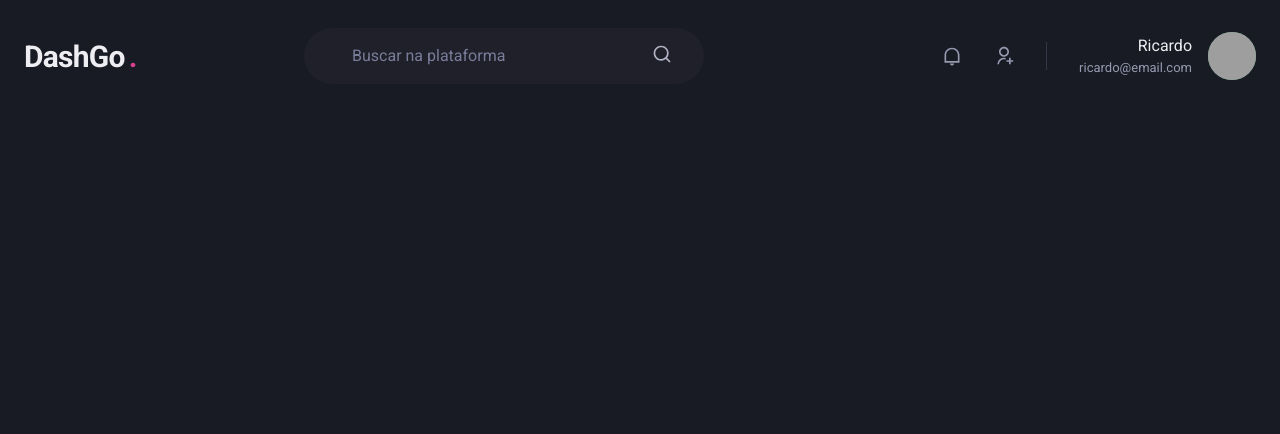
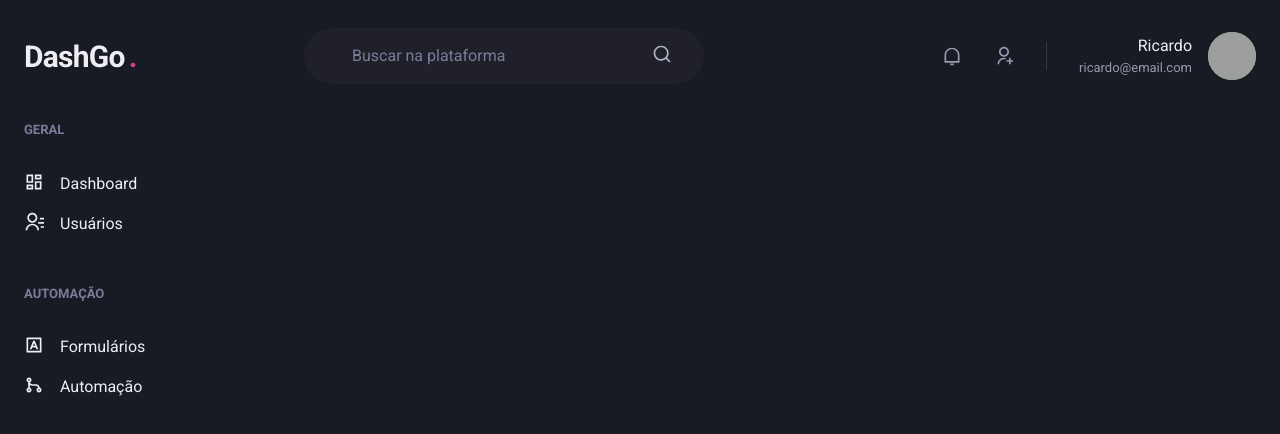
Before and after one commit to ricardo85x/04-dashgo, a Next.js app: page /dashboard in a window 1280 px wide. Shown: the top 434 px of the page. Built offline with nearby package versions, Linux system fonts and the light colour scheme; grey boxes are pictures that could not be loaded.

Commit message:
sidebar with chakra

```diff
--- /dev/null
+++ b/src/components/Sidebar.tsx
@@ -0,0 +1,42 @@
+import Icon from "@chakra-ui/icon";
+import { Box, Link, Stack, Text } from "@chakra-ui/layout";
+import { RiContactsLine, RiDashboardLine, RiGitMergeLine, RiInputMethodLine } from "react-icons/ri";
+
+export function Sidebar() {
+
+    return (
+        <Box as="aside" w="64" mr="8">
+            <Stack spacing="12" align="flex-start">
+                <Box>
+                    <Text fontWeight="bold" color="gray.400" fontSize="small">GERAL</Text>
+                    <Stack spacing="4" mt="8" align="stretch">
+                        <Link display="flex" align="center" >
+                            <Icon as={RiDashboardLine} fontSize="20" />
+                            <Text ml="4" fontWeight="medium ">Dashboard</Text>
+                        </Link>
+                        <Link display="flex" align="center" >
+                            <Icon as={RiContactsLine} fontSize="20" />
+                            <Text ml="4" fontWeight="medium ">Usuários</Text>
+                        </Link>
+                    </Stack>
+                </Box>
+
+                <Box>
+                    <Text fontWeight="bold" color="gray.400" fontSize="small">AUTOMAÇÃO
+                    </Text>
+                    <Stack spacing="4" mt="8" align="stretch">
+                        <Link display="flex" align="center" >
+                            <Icon as={RiInputMethodLine} fontSize="20" />
+                            <Text ml="4" fontWeight="medium ">Formulários</Text>
+                        </Link>
+                        <Link display="flex" align="center" >
+                            <Icon as={RiGitMergeLine} fontSize="20" />
+                            <Text ml="4" fontWeight="medium "> Automação</Text>
+                        </Link>
+                    </Stack>
+                </Box>
+
+            </Stack>
+        </Box>
+    )
+}
--- a/src/pages/dashboard.tsx
+++ b/src/pages/dashboard.tsx
@@ -1,7 +1,22 @@
+import { Flex, Text } from '@chakra-ui/react'
 import { Header } from "../components/Header"
+import { Sidebar } from '../components/Sidebar'
 
 export default function Dashboard() {
     return (
-        <Header />
+        <Flex direction="column" h="100vh">
+            <Header />
+            <Flex
+
+                w="100%"
+                my="6"
+                maxWidth={1480}
+                mx="auto"
+                px="6"
+            >
+               <Sidebar />
+            </Flex>
+        </Flex>
+
     )
 }
```
